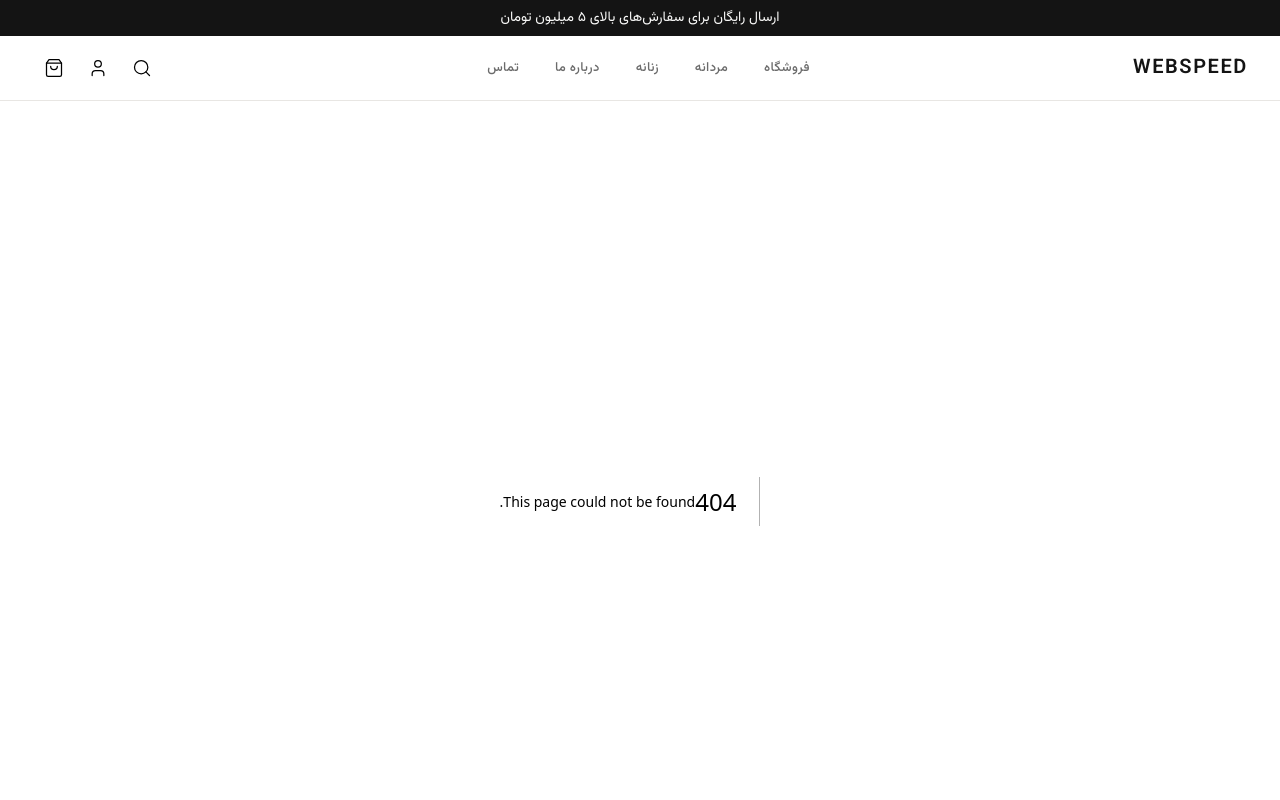
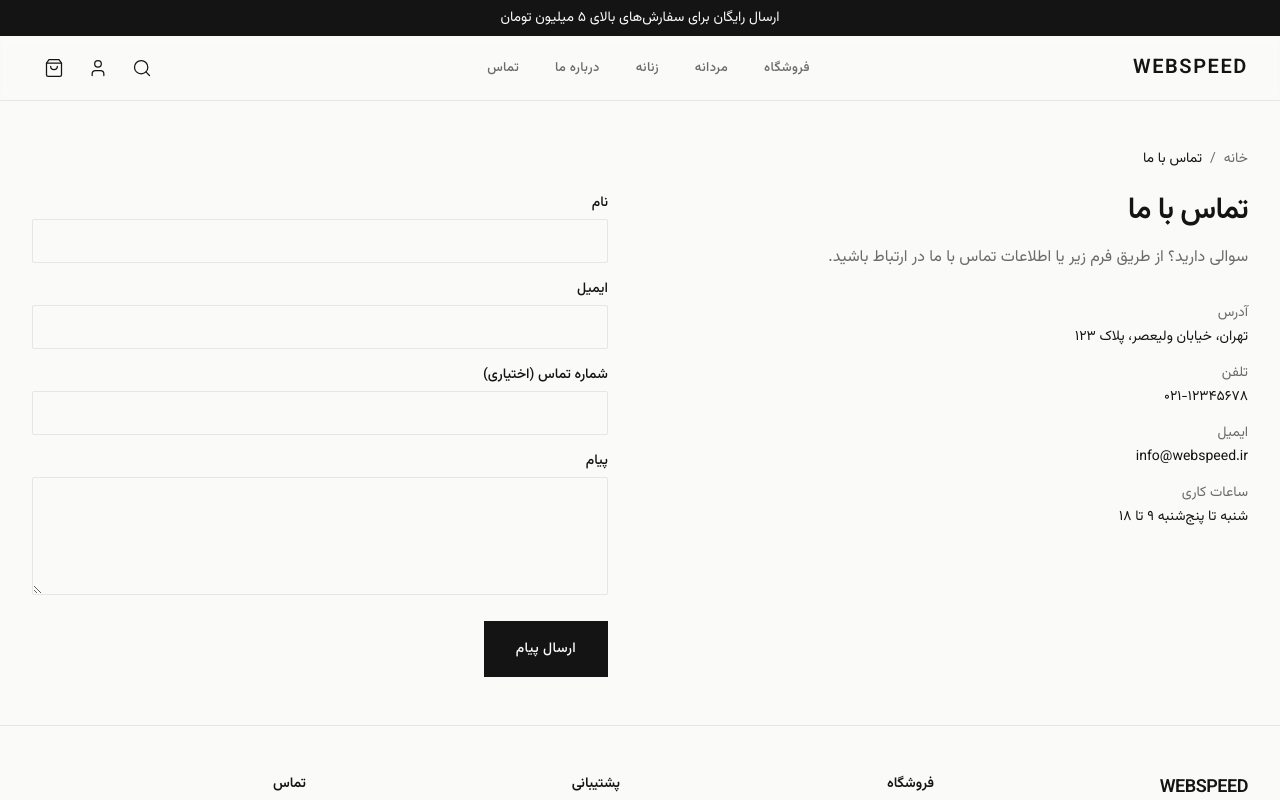
Before and after one commit to MErfanPld/webspeed-eshop, a Next.js app: page /contact in a window 1280 px wide. Before the commit this address had no page. Shown: the top 800 px of the page. Built offline with nearby package versions, Linux system fonts and the light colour scheme.

Commit message:
feat: add contact page

```diff
--- /dev/null
+++ b/src/app/contact/page.tsx
@@ -0,0 +1,140 @@
+"use client";
+
+import { useState } from "react";
+import Link from "next/link";
+import Container from "@/components/ui/Container";
+import Input from "@/components/ui/Input";
+import Button from "@/components/ui/Button";
+import { storeInfo } from "@/data/store";
+
+export default function ContactPage() {
+  const [status, setStatus] = useState<"idle" | "success">("idle");
+  const [form, setForm] = useState({
+    name: "",
+    email: "",
+    phone: "",
+    message: "",
+  });
+  const [errors, setErrors] = useState<Record<string, string>>({});
+
+  const update = (key: string, value: string) => {
+    setForm((f) => ({ ...f, [key]: value }));
+    setErrors((e) => ({ ...e, [key]: "" }));
+  };
+
+  const handleSubmit = (e: React.FormEvent) => {
+    e.preventDefault();
+    const eMap: Record<string, string> = {};
+    if (!form.name.trim()) eMap.name = "نام الزامی است";
+    if (!form.email.trim()) eMap.email = "ایمیل الزامی است";
+    if (!form.message.trim()) eMap.message = "پیام الزامی است";
+    setErrors(eMap);
+    if (Object.keys(eMap).length > 0) return;
+    setStatus("success");
+    setForm({ name: "", email: "", phone: "", message: "" });
+  };
+
+  return (
+    <Container className="py-8 sm:py-12">
+      <nav className="text-sm text-muted-foreground mb-6">
+        <Link href="/" className="hover:text-foreground">
+          خانه
+        </Link>
+        <span className="mx-2">/</span>
+        <span className="text-foreground">تماس با ما</span>
+      </nav>
+
+      <div className="grid grid-cols-1 lg:grid-cols-2 gap-12 lg:gap-16">
+        <div>
+          <h1 className="text-2xl sm:text-3xl font-semibold tracking-tight mb-4">
+            تماس با ما
+          </h1>
+          <p className="text-muted-foreground mb-8 leading-relaxed">
+            سوالی دارید؟ از طریق فرم زیر یا اطلاعات تماس با ما در ارتباط باشید.
+          </p>
+
+          <ul className="space-y-4 text-sm">
+            <li>
+              <span className="text-muted-foreground block mb-1">آدرس</span>
+              <span>{storeInfo.address}</span>
+            </li>
+            <li>
+              <span className="text-muted-foreground block mb-1">تلفن</span>
+              <span dir="ltr">{storeInfo.phone}</span>
+            </li>
+            <li>
+              <span className="text-muted-foreground block mb-1">ایمیل</span>
+              <span>{storeInfo.email}</span>
+            </li>
+            <li>
+              <span className="text-muted-foreground block mb-1">
+                ساعات کاری
+              </span>
+              <span>{storeInfo.workingHours}</span>
+            </li>
+          </ul>
+        </div>
+
+        <div>
+          {status === "success" ? (
+            <div className="border border-border rounded-sm p-8 text-center">
+              <p className="text-lg font-medium mb-2">پیام شما ارسال شد</p>
+              <p className="text-sm text-muted-foreground mb-6">
+                در اسرع وقت با شما تماس می‌گیریم.
+              </p>
+              <Button variant="outline" onClick={() => setStatus("idle")}>
+                ارسال پیام جدید
+              </Button>
+            </div>
+          ) : (
+            <form onSubmit={handleSubmit} className="space-y-4">
+              <Input
+                id="name"
+                label="نام"
+                value={form.name}
+                onChange={(e) => update("name", e.target.value)}
+                error={errors.name}
+              />
+              <Input
+                id="email"
+                label="ایمیل"
+                type="email"
+                value={form.email}
+                onChange={(e) => update("email", e.target.value)}
+                error={errors.email}
+              />
+              <Input
+                id="phone"
+                label="شماره تماس (اختیاری)"
+                type="tel"
+                value={form.phone}
+                onChange={(e) => update("phone", e.target.value)}
+              />
+              <div className="space-y-1.5">
+                <label
+                  htmlFor="message"
+                  className="block text-sm font-medium"
+                >
+                  پیام
+                </label>
+                <textarea
+                  id="message"
+                  rows={5}
+                  value={form.message}
+                  onChange={(e) => update("message", e.target.value)}
+                  className="w-full rounded-sm border border-border bg-background px-3 py-2 text-sm focus:outline-none focus:ring-2 focus:ring-foreground"
+                />
+                {errors.message && (
+                  <p className="text-xs text-red-600">{errors.message}</p>
+                )}
+              </div>
+              <Button type="submit" size="lg">
+                ارسال پیام
+              </Button>
+            </form>
+          )}
+        </div>
+      </div>
+    </Container>
+  );
+}
```
